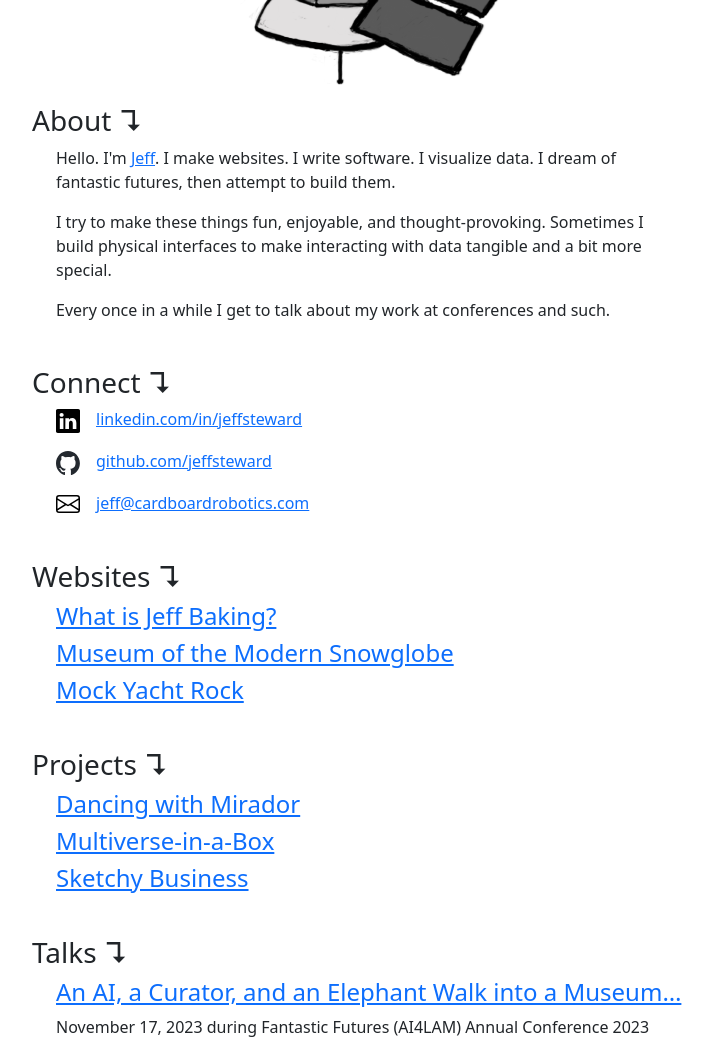
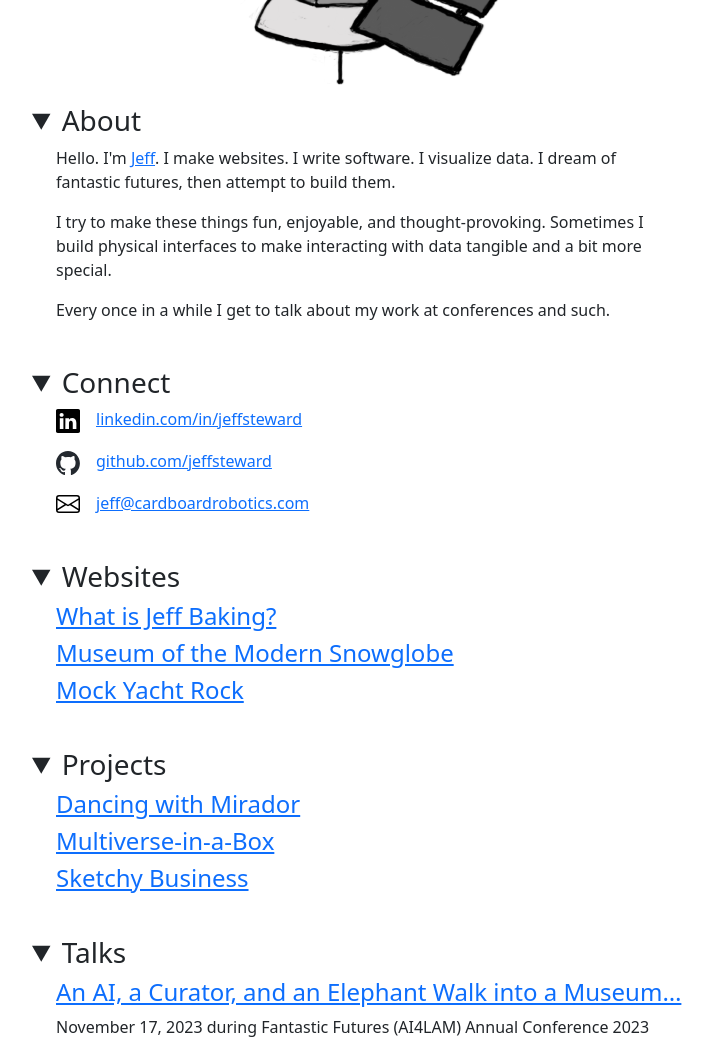
Before and after one commit to jeffsteward/CRI, a Jekyll site: the page built from index.html, in a window 1280 px wide. Shown: the part 205-1248 px from the top of the page, without its empty margins (282-995 px from the left). Built offline with Jekyll 4.4.1, drawn with Linux system fonts in a browser that asks for light colours.

Commit message:
switch to details tags for each chunk of info

```diff
--- a/index.html
+++ b/index.html
@@ -7,21 +7,21 @@
 	<img src="/assets/images/satellite.png" class="rounded mx-auto d-block img-fluid" title="Our satellites are monitoring all transmissons." alt="A grayscale drawing of a communications satellite">
 </header>
 
-<section class="mb-4 pb-1">
-	<p class="h3">
-		About &#8628;
-	</p>
+<details open class="mb-4 pb-1">
+	<summary class="h3">
+		About
+	</summary>
 	<div class="ps-4">
 		<p>Hello. I'm <a href="https://www.linkedin.com/in/jeffsteward/" target="_blank">Jeff</a>. I make websites. I write software. I visualize data. I dream of fantastic futures, then attempt to build them.</p>
 		<p>I try to make these things fun, enjoyable, and thought-provoking. Sometimes I build physical interfaces to make interacting with data tangible and a bit more special.</p>
 		<p>Every once in a while I get to talk about my work at conferences and such.</p>
 	</div>
-</section>
+</details>
 
-<section class="mb-4 pb-1">
-	<p class="h3">
-		Connect &#8628;
-	</p>
+<details open class="mb-4 pb-1">
+	<summary class="h3">
+		Connect
+	</summary>
 	<ul class="list-unstyled ps-4">
 		<li class="mb-3">
 			<a href="https://www.linkedin.com/in/{{ site.linkedin_username }}/"><img class="icon me-3" src="/assets/images/linkedin.svg" alt="Link to LinkedIn account">linkedin.com/in/{{ site.linkedin_username }}</a>
@@ -33,12 +33,12 @@
 			<a href="mailto:{{ site.email }}"><img class="icon me-3" src="/assets/images/envelope.svg" alt="Link to email address">{{ site.email }}</a>
 		</li>
 	</ul>
-</section>
+</details>
 
-<section class="mb-4 pb-1">
-	<p class="h3">
-		Websites &#8628;
-	</p>
+<details open class="mb-4 pb-1">
+	<summary class="h3">
+		Websites
+	</summary>
 	<ul class="list-unstyled ps-4">
 		<li>
 			<a href="https://www.whatisjeffbaking.com/">
@@ -62,12 +62,12 @@
 			</a>
 		</li>
 	</ul>
-</section>
+</details>
 
-<section class="mb-4 pb-1">
-	<p class="h3">
-		Projects &#8628;
-	</p>
+<details open class="mb-4 pb-1">
+	<summary class="h3">
+		Projects
+	</summary>
 	<ul class="list-unstyled ps-4">
 		{% for project in site.projects %}
 		<li>
@@ -80,12 +80,12 @@
 		</li>
 		{% endfor %}
 	</ul>
-</section>
+</details>
 
-<section class="mb-4 pb-1">
-	<p class="h3">
-		Talks &#8628;
-	</p>
+<details open class="mb-4 pb-1">
+	<summary class="h3">
+		Talks
+	</summary>
 	<ul class="list-unstyled ps-4">
 		{% for talk in site.data.talks %}
 		<li class="mb-3">
@@ -99,4 +99,4 @@
 		</li>
 		{% endfor %}
 	</ul>
-</section>
+</details>
```
